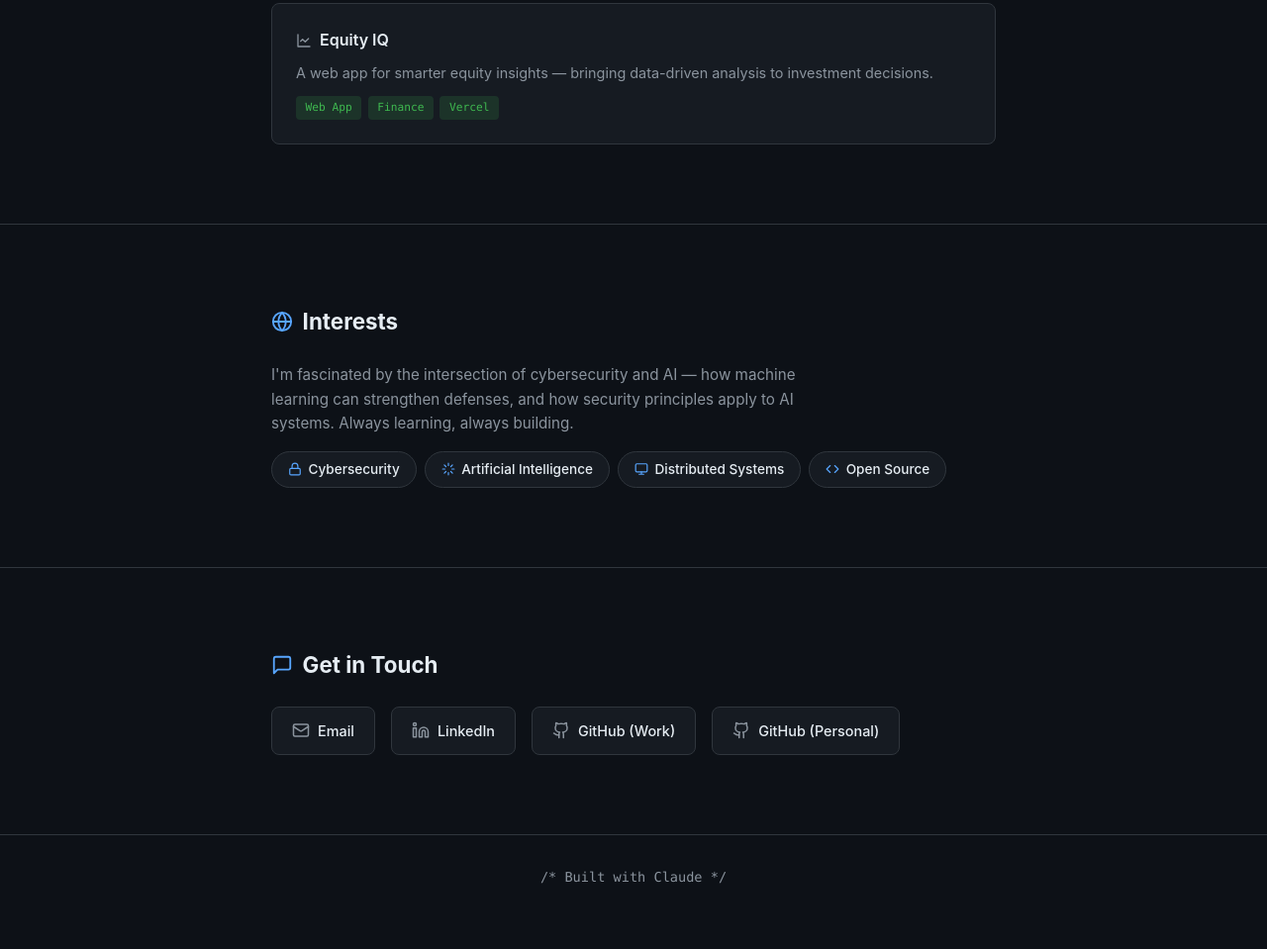
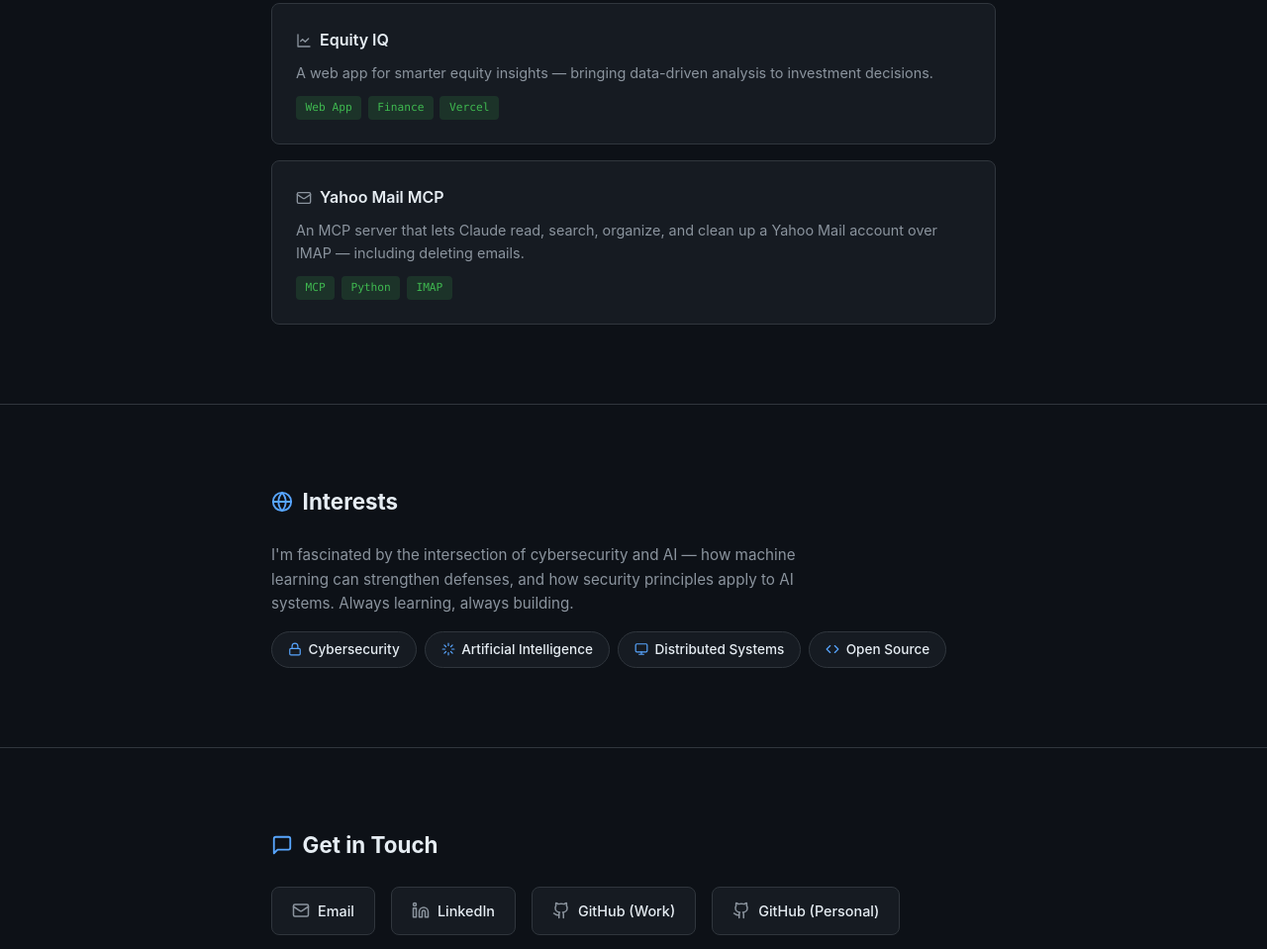
Before and after one commit to andesstriker/andesstriker.github.io, a plain HTML site: page index.html in a window 1280 px wide. Shown: the part 1423-2382 px from the top of the page at 99% size. Before the commit the page ends 2352 px from the top, so only its background shows below. Drawn offline with Linux system fonts and the light colour scheme.

Commit message:
Add Yahoo Mail MCP project card (#4)
Links to the yahoo-mail-mcp repo, an MCP server for reading, searching, organizing, and deleting emails in Yahoo Mail over IMAP.

Co-authored-by: Claude Sonnet 5 <noreply@anthropic.com>

```diff
--- a/index.html
+++ b/index.html
@@ -148,6 +148,19 @@
           </div>
         </a>
 
+        <a href="https://github.com/andesstriker/yahoo-mail-mcp" class="project-card" target="_blank" rel="noopener noreferrer">
+          <div class="project-card-header">
+            <svg viewBox="0 0 24 24" fill="none" stroke="currentColor" stroke-width="2" stroke-linecap="round" stroke-linejoin="round" aria-hidden="true" focusable="false"><rect x="2" y="4" width="20" height="16" rx="2"/><path d="m22 7-8.97 5.7a1.94 1.94 0 0 1-2.06 0L2 7"/></svg>
+            <h3>Yahoo Mail MCP</h3>
+          </div>
+          <p>An MCP server that lets Claude read, search, organize, and clean up a Yahoo Mail account over IMAP &mdash; including deleting emails.</p>
+          <div class="tags">
+            <span class="tag">MCP</span>
+            <span class="tag">Python</span>
+            <span class="tag">IMAP</span>
+          </div>
+        </a>
+
       </div>
     </div>
   </section>
```
